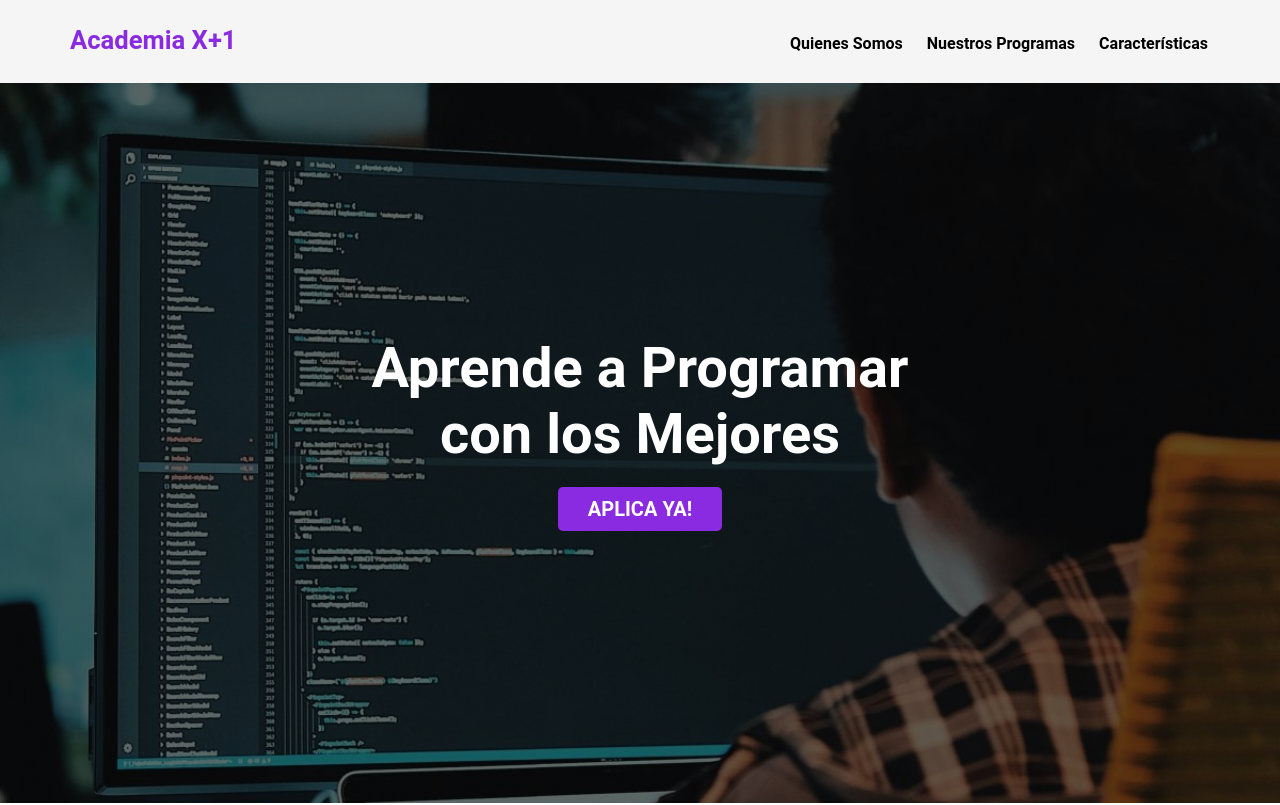
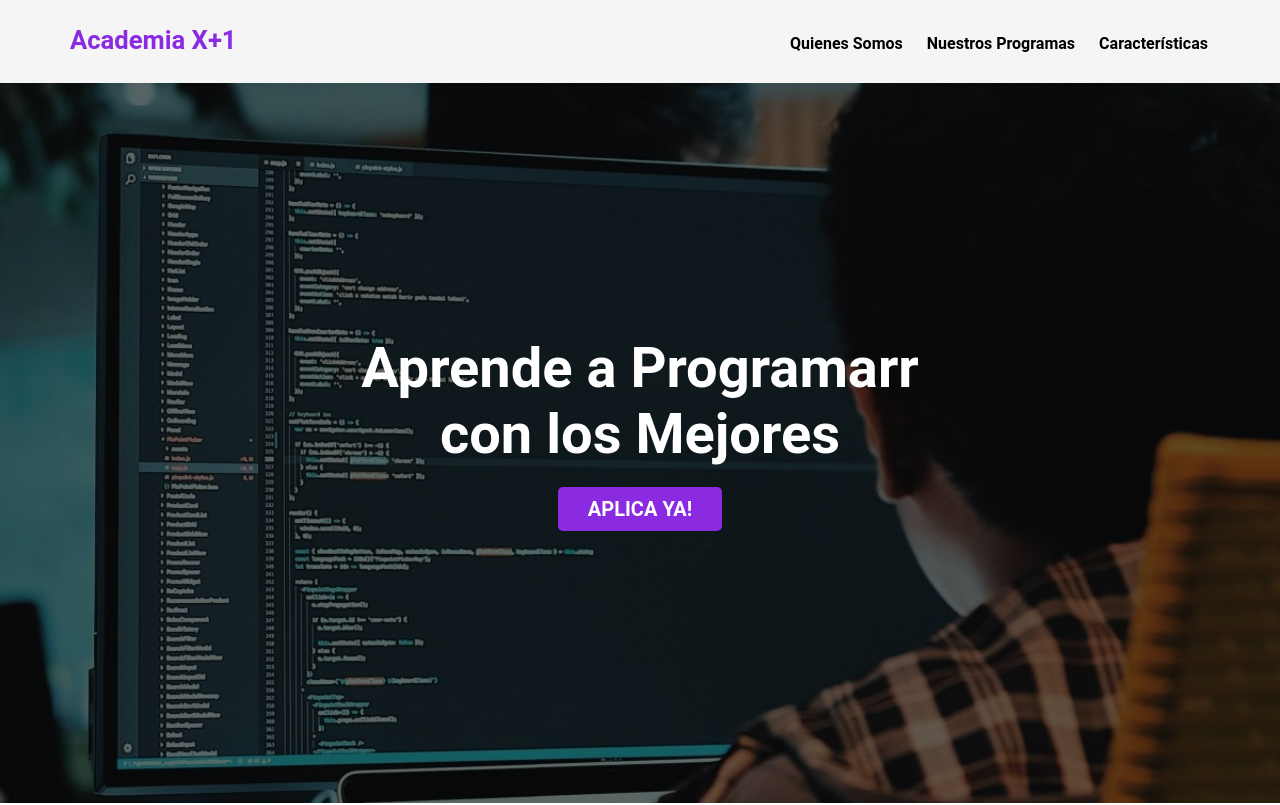
Before and after one commit to guillermocalderon2021/ejemplo-GIT, a plain HTML site: page index.html in a window 1280 px wide. Shown: the top 805 px of the page. Drawn offline with Linux system fonts and the light colour scheme.

Commit message:
Modificando index

```diff
--- a/index.html
+++ b/index.html
@@ -18,7 +18,7 @@
     </header>
 
     <section id="hero">
-        <h1>Aprende a Programar <br>con los Mejores</h1>
+        <h1>Aprende a Programarr <br>con los Mejores</h1>
         <a class="button" href="#">APLICA YA!</a>
     </section>
 
```
